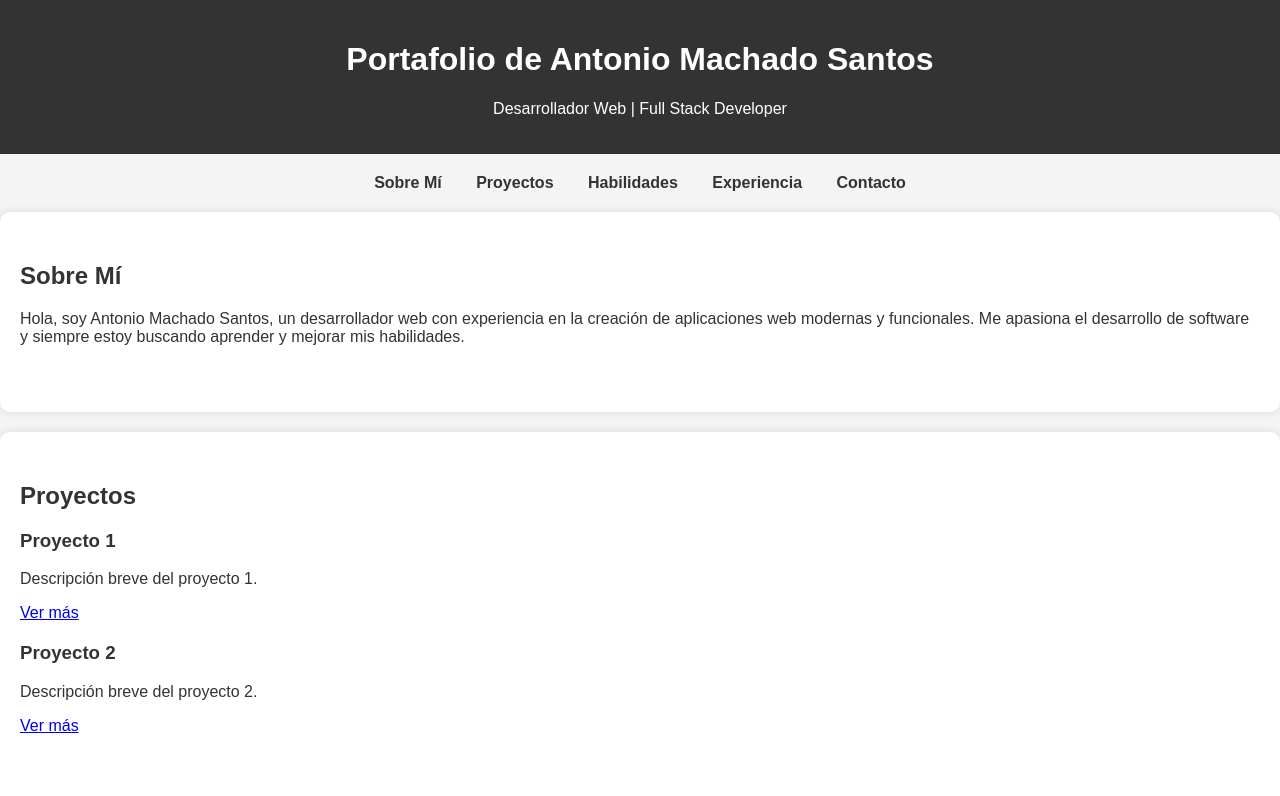
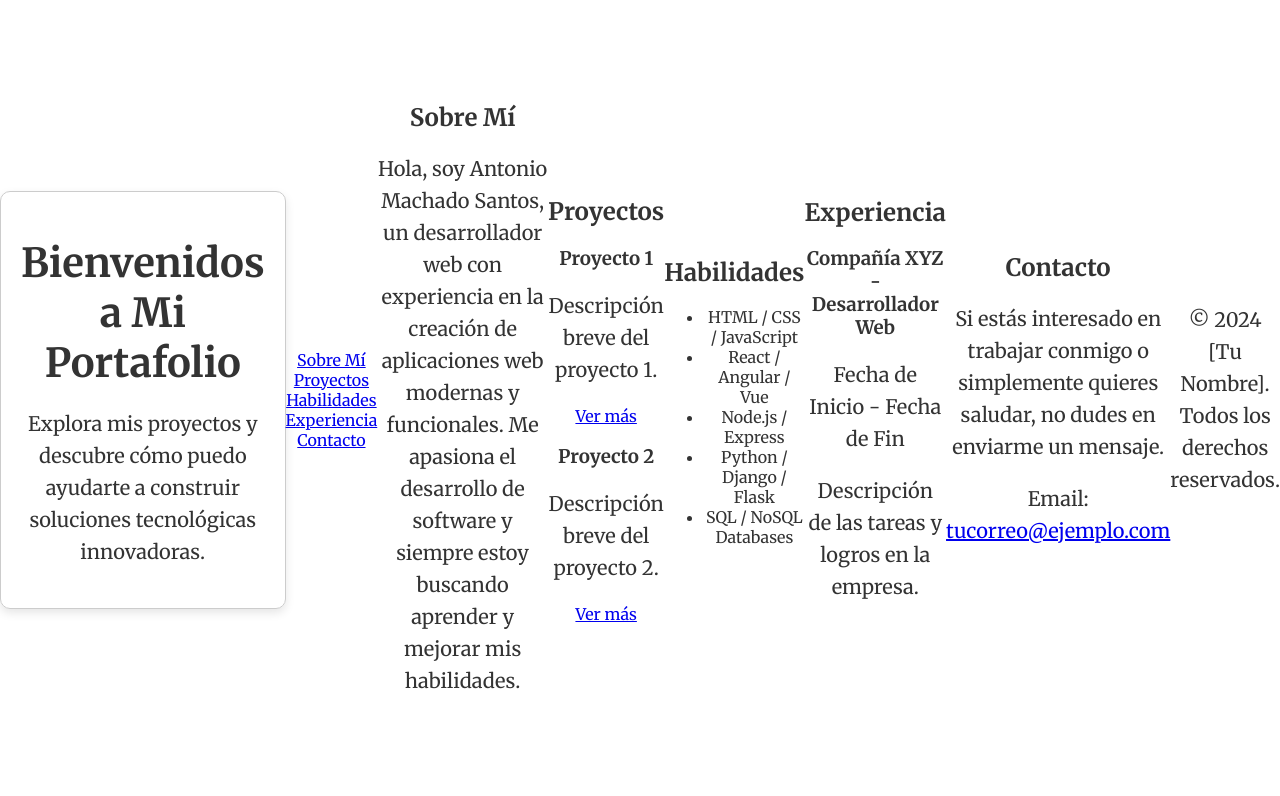
Before and after one commit to amachadosantos/portfolio, a plain HTML site: page index.html in a window 1280 px wide. Shown: the top 796 px of the page. Drawn offline with Linux system fonts and the light colour scheme.

Commit message:
Header update

```diff
--- a/index.html
+++ b/index.html
@@ -3,58 +3,44 @@
 <head>
     <meta charset="UTF-8">
     <meta name="viewport" content="width=device-width, initial-scale=1.0">
-    <title>Portafolio de AMS</title>
+    <title>Portafolio de [Tu Nombre]</title>
     <style>
         body {
-            font-family: Arial, sans-serif;
             margin: 0;
             padding: 0;
-            background-color: #f4f4f4;
+            background-color: #ffffff;
+            font-family: 'Merriweather', serif; /* Tipografía serif moderna */
             color: #333;
-        }
-        header {
-            background-color: #333;
-            color: white;
-            padding: 20px;
+            display: flex;
+            justify-content: center;
+            align-items: center;
+            height: 100vh;
             text-align: center;
         }
-        nav {
-            margin: 20px;
-            text-align: center;
+        .container {
+            max-width: 800px;
+            padding: 20px;
+            border: 1px solid #ccc;
+            border-radius: 10px;
+            box-shadow: 0 4px 10px rgba(0, 0, 0, 0.1);
         }
-        nav a {
-            margin: 0 15px;
-            text-decoration: none;
-            color: #333;
-            font-weight: bold;
-        }
-        .section {
-            padding: 50px 20px;
-            margin: 20px 0;
-            background-color: white;
-            border-radius: 10px;
-            box-shadow: 0 0 10px rgba(0, 0, 0, 0.1);
-        }
-        .section h2 {
-            margin-top: 0;
-        }
-        .projects .project {
+        h1 {
+            font-size: 2.5rem;
             margin-bottom: 20px;
         }
-        footer {
-            text-align: center;
-            padding: 20px;
-            background-color: #333;
-            color: white;
+        p {
+            font-size: 1.25rem;
+            line-height: 1.6;
         }
     </style>
+    <link href="https://fonts.googleapis.com/css2?family=Merriweather:wght@300;400;700&display=swap" rel="stylesheet">
 </head>
 <body>
 
-    <header>
-        <h1>Portafolio de Antonio Machado Santos</h1>
-        <p>Desarrollador Web | Full Stack Developer</p>
-    </header>
+    <div class="container">
+        <h1>Bienvenidos a Mi Portafolio</h1>
+        <p>Explora mis proyectos y descubre cómo puedo ayudarte a construir soluciones tecnológicas innovadoras.</p>
+    </div>
 
     <nav>
         <a href="#about">Sobre Mí</a>
```
